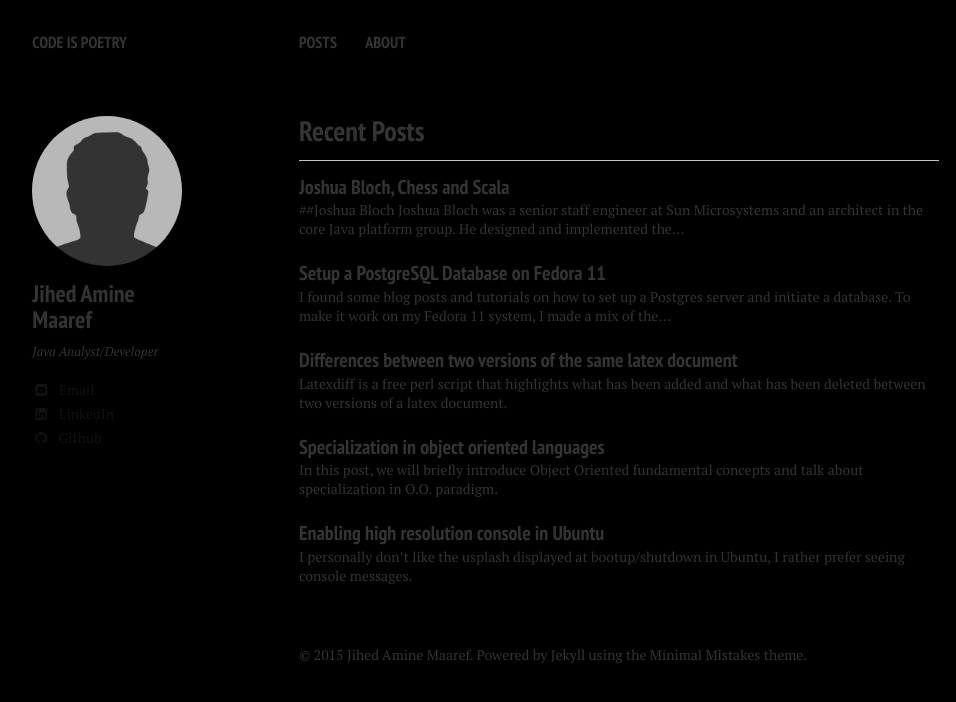
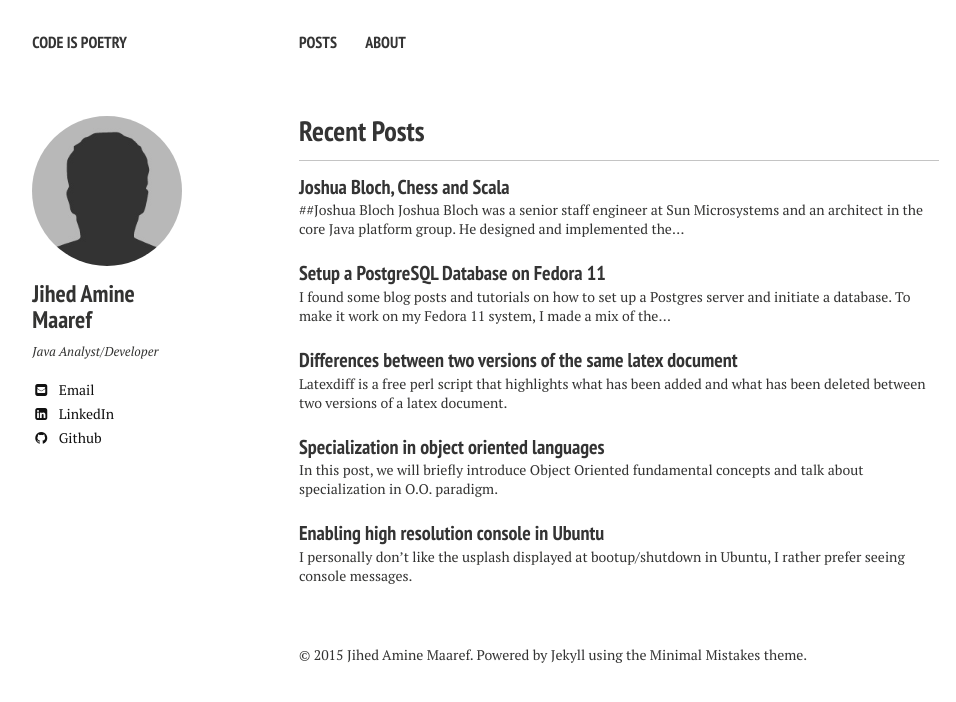
Before and after one commit to jihedamine/jihedamine.github.io, a Jekyll site: the page built from index.md, in a window 1280 px wide. Shown: the top 702 px of the page, without its empty margins (21-977 px from the left). Built offline with Jekyll 4.4.1, drawn with Linux system fonts in a browser that asks for light colours; nearby versions of some CDN libraries.

Commit message:
Update variables.scss

```diff
--- a/_sass/variables.scss
+++ b/_sass/variables.scss
@@ -8,7 +8,7 @@
 
 $doc-font-size: 16;
 $doc-line-height: 26;
-$paragraph-indent: true !default;
+$paragraph-indent: false !default;
 $base-font: 'PT Serif', serif;
 $heading-font: 'PT Sans Narrow', sans-serif;
 $code-font: Monaco, "Courier New", "DejaVu Sans Mono", "Bitstream Vera Sans Mono", monospace;
@@ -18,7 +18,7 @@ $alt-font: $base-font;
    Colors
    ========================================================================== */
 
-$bodycolor      : #000;
+$bodycolor      : #fff;
 $body-color     : $bodycolor;
 $textcolor      : #333332;
 $text-color     : $textcolor;
```
